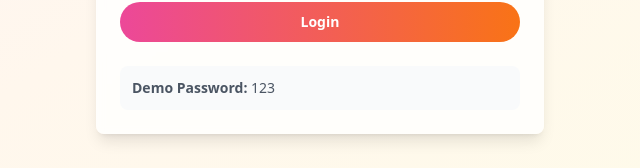
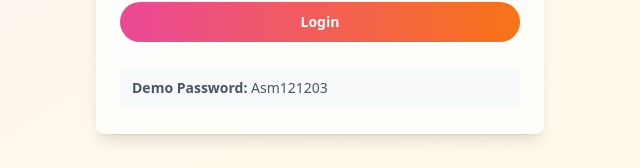
Before and after one commit to tayefdev/zeppin-sweet-treats-shop, a React (Vite) app: page /admin in a window 1280 px wide. Shown: the part 500-668 px from the top of the page, without its empty margins (320-960 px from the left). Built offline with nearby package versions, Linux system fonts and the light colour scheme.

Commit message:
Add admin panel password
Implement password protection for the admin panel.

```diff
--- a/src/pages/AdminLogin.tsx
+++ b/src/pages/AdminLogin.tsx
@@ -24,7 +24,7 @@ const AdminLogin = () => {
   const handleSubmit = (e: React.FormEvent) => {
     e.preventDefault();
 
-    if (password === '123') {
+    if (password === 'Asm121203') {
       localStorage.setItem('adminLoggedIn', 'true');
       toast({
         title: "Login Successful",
@@ -84,7 +84,7 @@ const AdminLogin = () => {
             </form>
 
             <div className="mt-6 p-3 bg-gray-50 rounded-lg text-sm text-gray-600">
-              <p><strong>Demo Password:</strong> 123</p>
+              <p><strong>Demo Password:</strong> Asm121203</p>
             </div>
           </CardContent>
         </Card>
```
